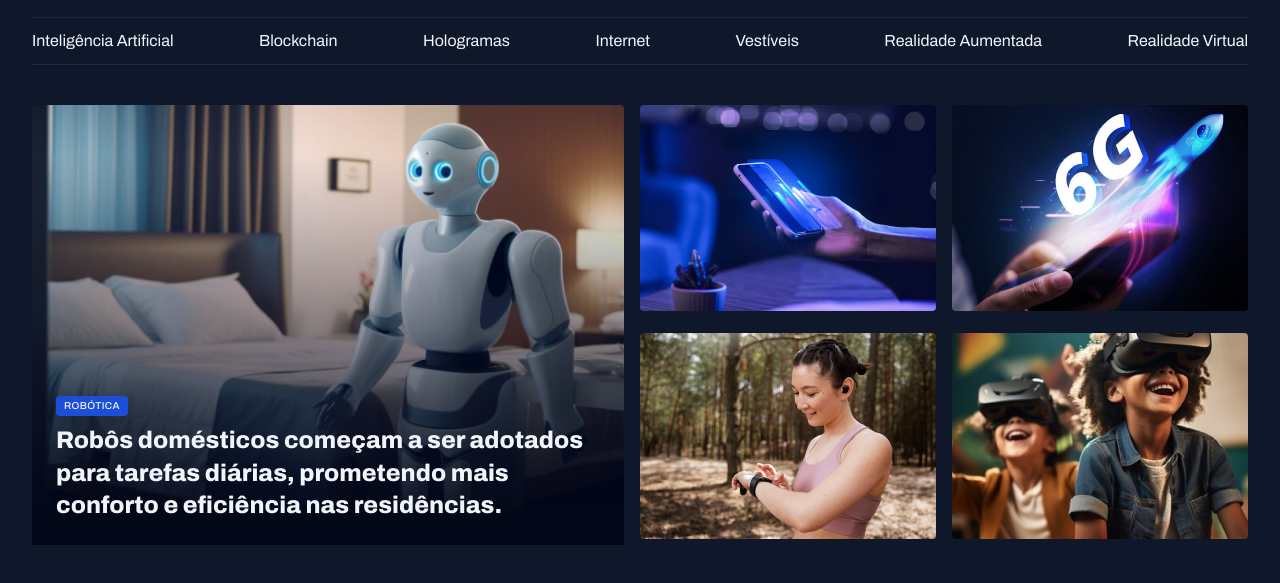
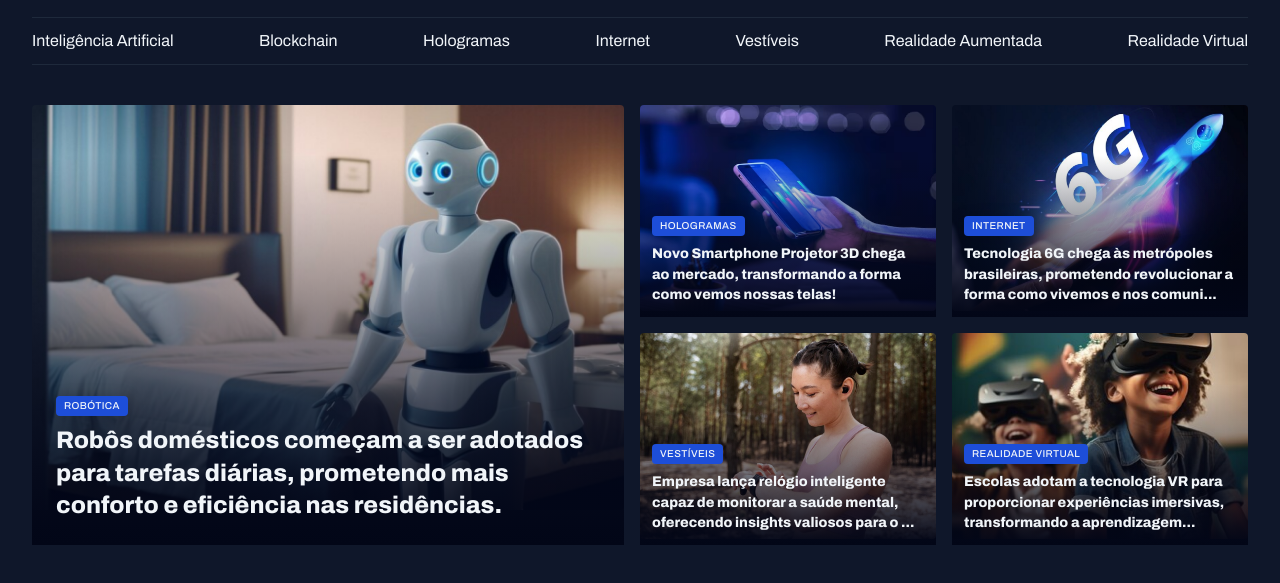
Before and after one commit to Freelancer-Alysson-Comin/PortalNoticias, a plain HTML site: page index.html in a window 1280 px wide. Shown: the part 55-638 px from the top of the page. Drawn offline with Linux system fonts and the light colour scheme.

Commit message:
finish section destaques

```diff
--- a/index.html
+++ b/index.html
@@ -60,21 +60,57 @@
         </figure>
 
         <div class="grid grid-cols-2 gap-16">
-          <div>
+          <figure class="card">
             <img src="assets/images/Image 02.png" alt="" />
-          </div>
 
-          <div>
+            <figcaption>
+              <span class="content-tag">Hologramas</span>
+              <h2 class="tex-lg">
+                Novo Smartphone Projetor 3D chega ao mercado, transformando a
+                forma como vemos nossas telas!
+              </h2>
+            </figcaption>
+
+          </figure>
+
+          <figure class="card">
             <img src="assets/images/Image 03.png" alt="" />
-          </div>
 
-          <div>
+            <figcaption>
+              <span class="content-tag">Internet</span>
+              <h2 class="tex-lg">
+                Tecnologia 6G chega às metrópoles brasileiras, prometendo
+                revolucionar a forma como vivemos e nos comuni...
+              </h2>
+            </figcaption>
+
+          </figure>
+
+          <figure class="card">
             <img src="assets/images/Image 04.png" alt="" />
-          </div>
 
-          <div>
+            <figcaption>
+              <span class="content-tag">Vestíveis</span>
+              <h2 class="tex-lg">
+                Empresa lança relógio inteligente capaz de monitorar a saúde
+                mental, oferecendo insights valiosos para o ...
+              </h2>
+            </figcaption>
+
+          </figure>
+
+          <figure class="card">
             <img src="assets/images/Image 05.png" alt="" />
-          </div>
+
+              <figcaption>
+              <span class="content-tag">Realidade Virtual</span>
+              <h2 class="tex-lg">
+                Escolas adotam a tecnologia VR para proporcionar experiências imersivas, transformando a aprendizagem...
+              </h2>
+            </figcaption>
+
+          </figure>
+          </figure>
         </div>
       </section>
     </main>
--- a/styles/global.css
+++ b/styles/global.css
@@ -14,8 +14,8 @@ box-sizing: border-box;
     --text-color-secondary:#CBD5E1;
     --font-family: 'Archivo', sans-serif;
     --h1: 800 24px/135% var(--font-family);
-    --h2: 800 24px/145% var(--font-family);
-    --h3: 800 24px/145% var(--font-family);
+    --h2: 800 16px/145% var(--font-family);
+    --h3: 800 14px/145% var(--font-family);
     --text-spam: 600 14px/145% var(--font-family);
     --text: 400 16px/140% var(--font-family);
     --text-small:400 16px/160% var(--font-family);
--- a/styles/section.css
+++ b/styles/section.css
@@ -28,7 +28,17 @@
        position: absolute; /*faz o texto informado ficar sobre a imagem*/
        bottom: 0; /*coloca ele no final da imagem*/
        padding: 24px ;
+
+       /*seletor que buscas as tag aonde a class tenha a palavra .text-lg*/
+        &:has(.tex-lg){
+        padding: 12px;
     }
+
+
+
+    }
+
+
 
     h2{
         margin-top: 8px;
```
